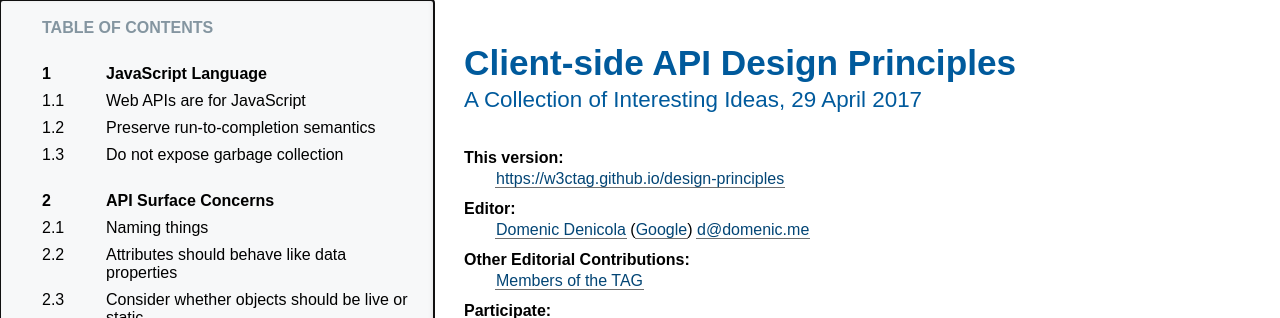
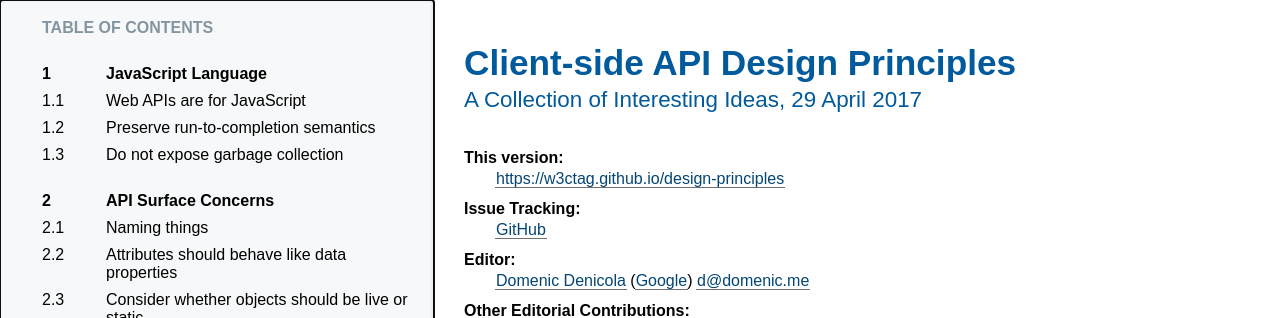
Before and after one commit to w3ctag/design-principles, a plain HTML site: page index.html in a window 1280 px wide. Shown: the top 318 px of the page. Drawn offline with Linux system fonts and the light colour scheme.

Commit message:
Deploy to GitHub Pages: 56cc42de3a4272fdfebbb77fcd2e9ca0a409be55

```diff
--- a/index.html
+++ b/index.html
@@ -1398,6 +1398,8 @@ Possible extra rowspan handling
     <dl>
      <dt>This version:
      <dd><a class="u-url" href="https://w3ctag.github.io/design-principles">https://w3ctag.github.io/design-principles</a>
+     <dt>Issue Tracking:
+     <dd><a href="https://github.com/w3ctag/design-principles/issues/">GitHub</a>
      <dt class="editor">Editor:
      <dd class="editor p-author h-card vcard"><a class="p-name fn u-url url" href="https://domenic.me/">Domenic Denicola</a> (<a class="p-org org" href="https://www.google.com/">Google</a>) <a class="u-email email" href="mailto:d@domenic.me">d@domenic.me</a>
      <dt>Other Editorial Contributions:
```
